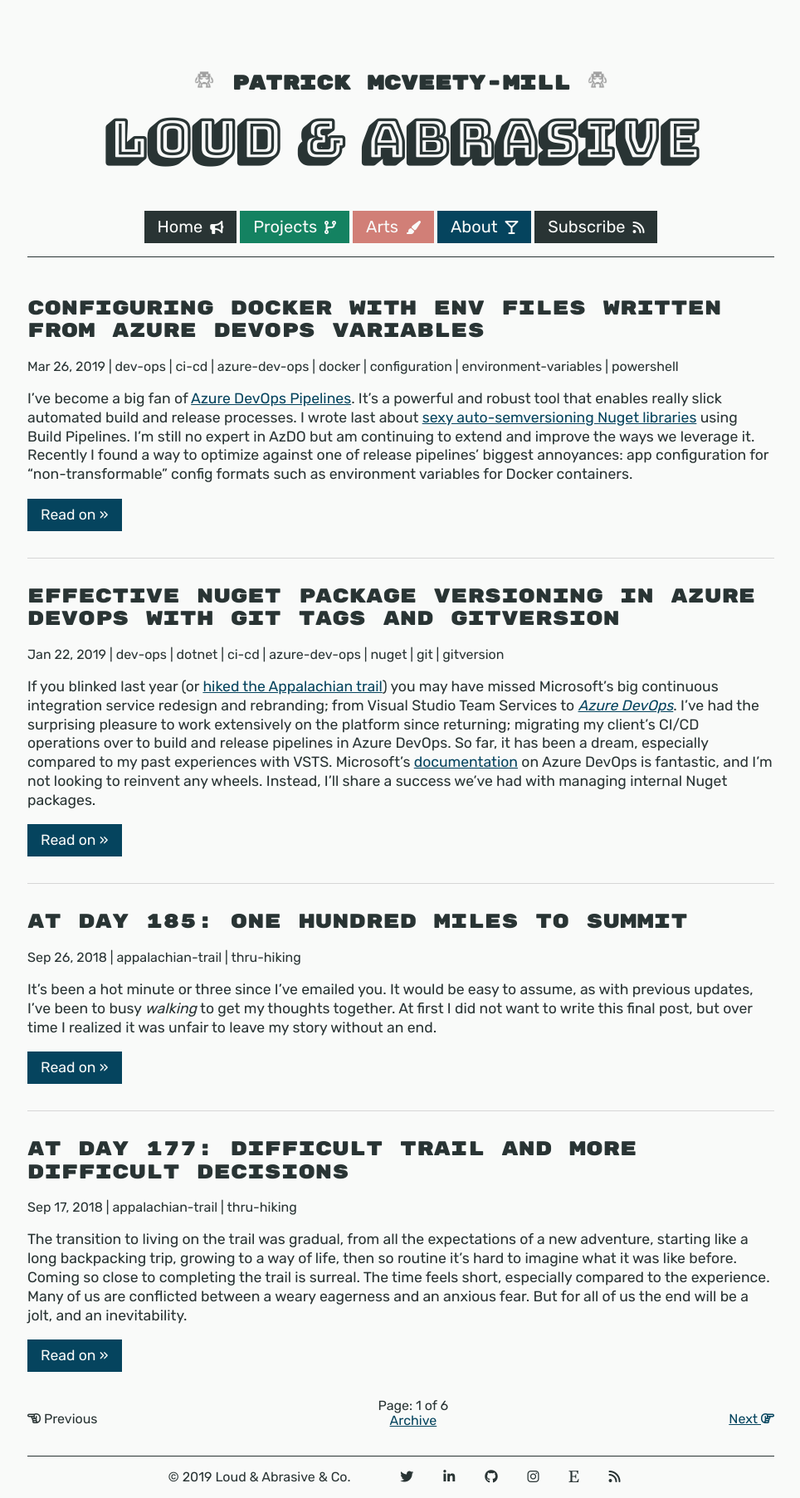
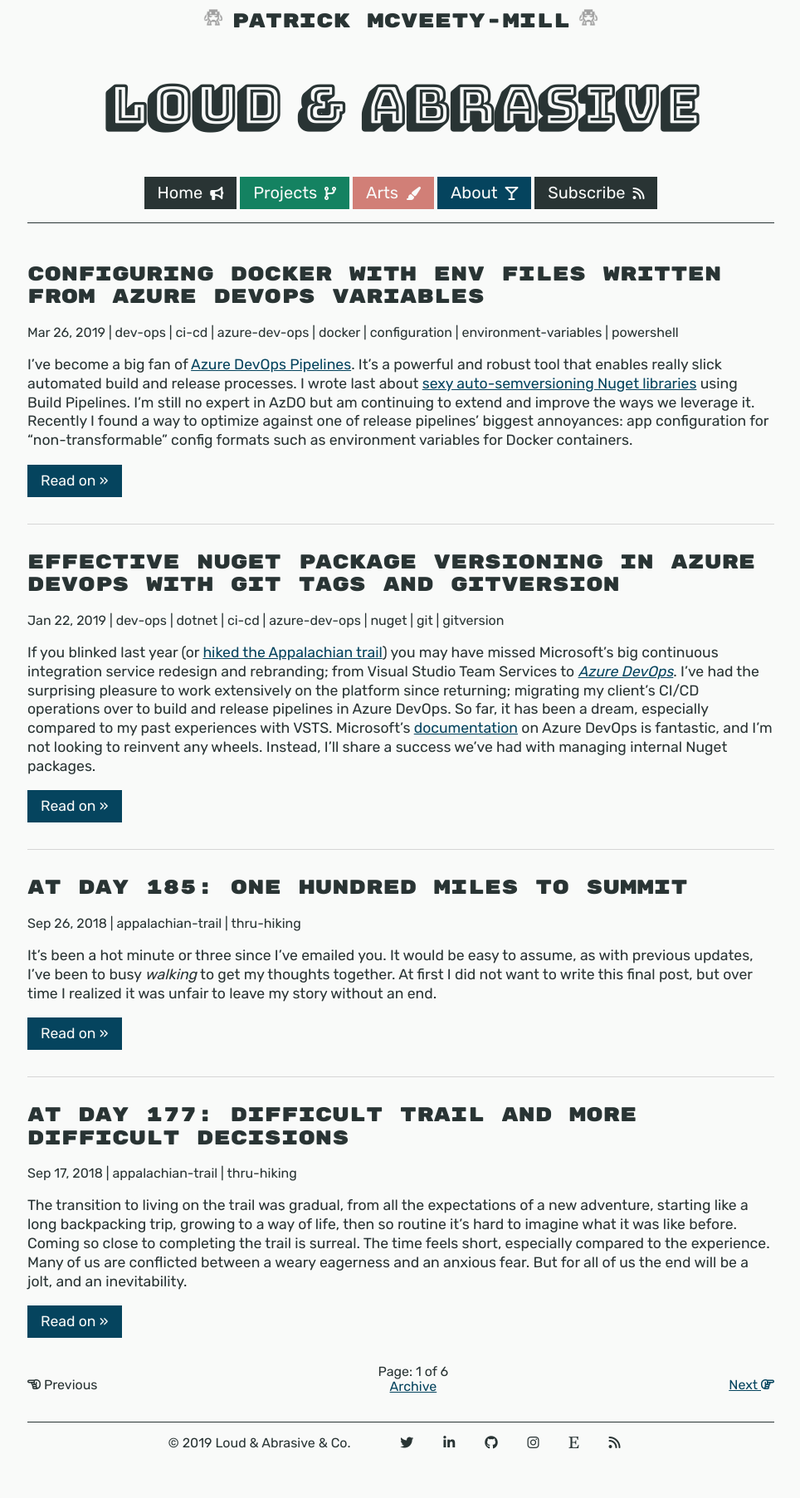
Before and after one commit to pmcvtm/pmcvtm.com, a Jekyll site: the page built from index.html, in a window 1280 px wide. Shown: the whole page at 83% size, without its empty margins (157-1121 px from the left). Built offline with Jekyll 4.4.1, drawn with Linux system fonts in a browser that asks for light colours; nearby versions of some CDN libraries; the list of posts is cut into pages by our own code; after the commit the page ends 1764 px from its top, so only the background shows below that.

Commit message:
remove extra spacers by using h1 responsibly

```diff
--- a/_includes/header.html
+++ b/_includes/header.html
@@ -1,14 +1,13 @@
 
 <header class="site-header">
   <a class="site-title" href="{{ "/" | relative_url }}">
-    <h1>
+    <span>
       <img class="top-logo" src="{{ "/assets/loudandalogo.png" | relative_url }}" />
       <img class="side-logo" src="{{ "/assets/loudandalogo.png" | relative_url }}" />
       <span class="site-subtitle">Patrick McVeety-Mill</span>
       <img class="side-logo" src="{{ "/assets/loudandalogo.png" | relative_url }}" />
-      <br />
-      <span class="title">Loud &amp; Abrasive</span>
-    </h1>
+    </span>
+    <h1 class="title">Loud &amp; Abrasive</span></h1>
   </a>
 
   <nav class="site-nav">
```
